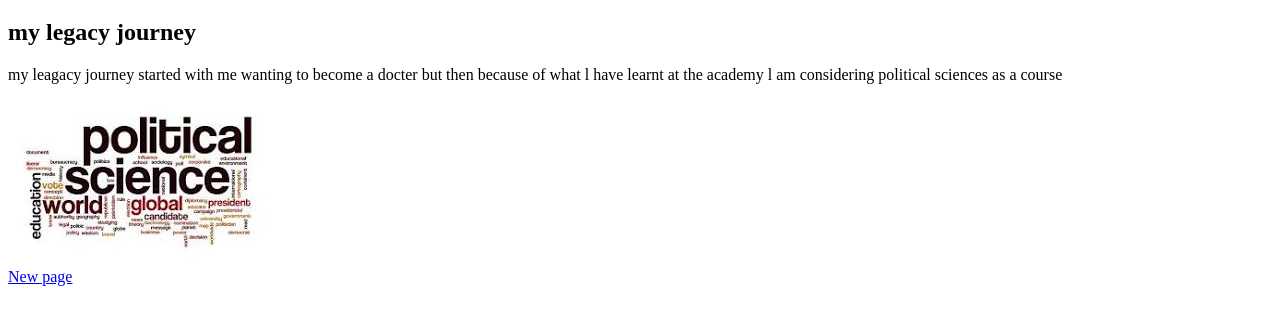
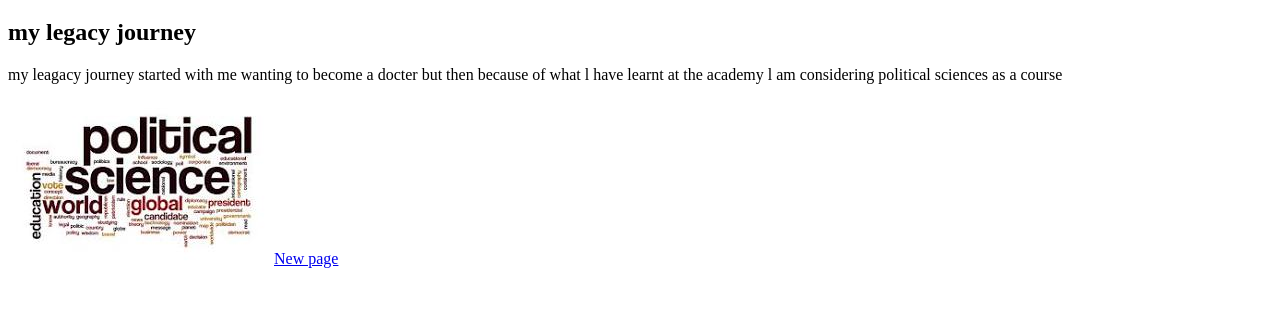
Before and after one commit to SharonNtobekoSibanda/my-advocacy-plan, a plain HTML site: page index.html in a window 1280 px wide. Shown: the part 61-386 px from the top of the page. Drawn offline with Linux system fonts and the light colour scheme.

Commit message:
Add files via upload

```diff
--- a/index.html
+++ b/index.html
@@ -10,7 +10,7 @@
 <h1>my advocacy plan</h1>
 <h2>my legacy journey</h2>
 <p>my leagacy journey started with me wanting to become a docter but then because of what l have learnt at the academy l am considering political sciences as a course</p>
-<img src="image.jpg" alt="Political science" /> <br/>
+<img src="image.jpg" alt="Political science" />
 <a href="new_page.html">New page</a>
 </body>
 </html>
```
